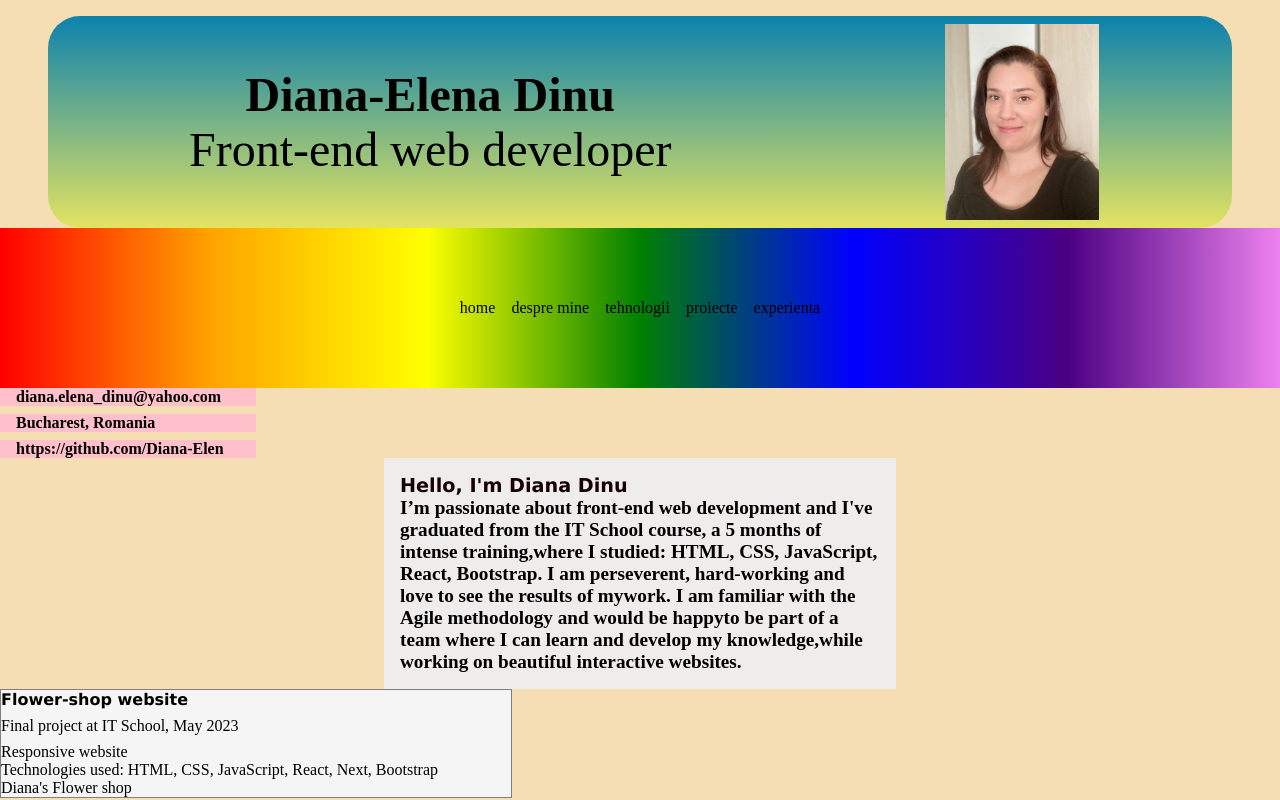
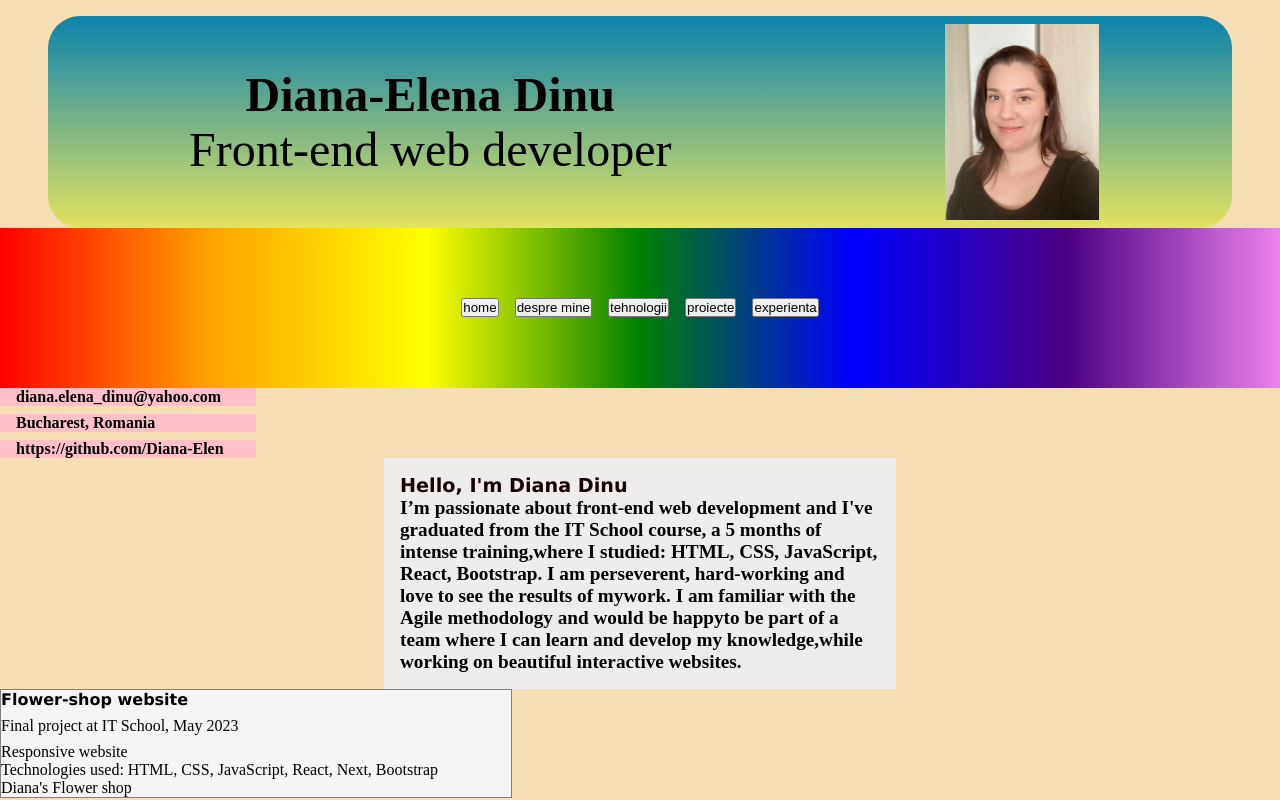
Before and after one commit to Diana-Elen/portofolio, a Next.js app in the folder my-portofolio/: page / in a window 1280 px wide. Built offline with nearby package versions, Linux system fonts and the light colour scheme.

Commit message:
add buttons

```diff
--- a/my-portofolio/components/Button.js
+++ b/my-portofolio/components/Button.js
@@ -1,9 +1,9 @@
 import styles from "../style/Button.module.css"
 
-export default function Button({element}) {
+export default function Button({button}) {
     return <>
     <button type="button" className={styles.button_design}>
-        {element}
+        {button}
     </button>
     </>
 }
--- a/my-portofolio/components/Navbar.js
+++ b/my-portofolio/components/Navbar.js
@@ -3,10 +3,10 @@ import styles from "../style/Navbar.module.css"
 
 export default function Navbar() {
     const mybuttons=["home", "despre mine", "tehnologii", "proiecte", "experienta"];
-    const renderButtons = mybuttons.map((button, index) => <div key={index}>{button}</div>);
+    const Button = mybuttons.map((elem, index) => <button key={index} type="button">{elem}</button>);
     return <>
     <div className={styles.navbar_buttons}>
-       {renderButtons}
+       {Button}
     </div>
    </>
 }
```
